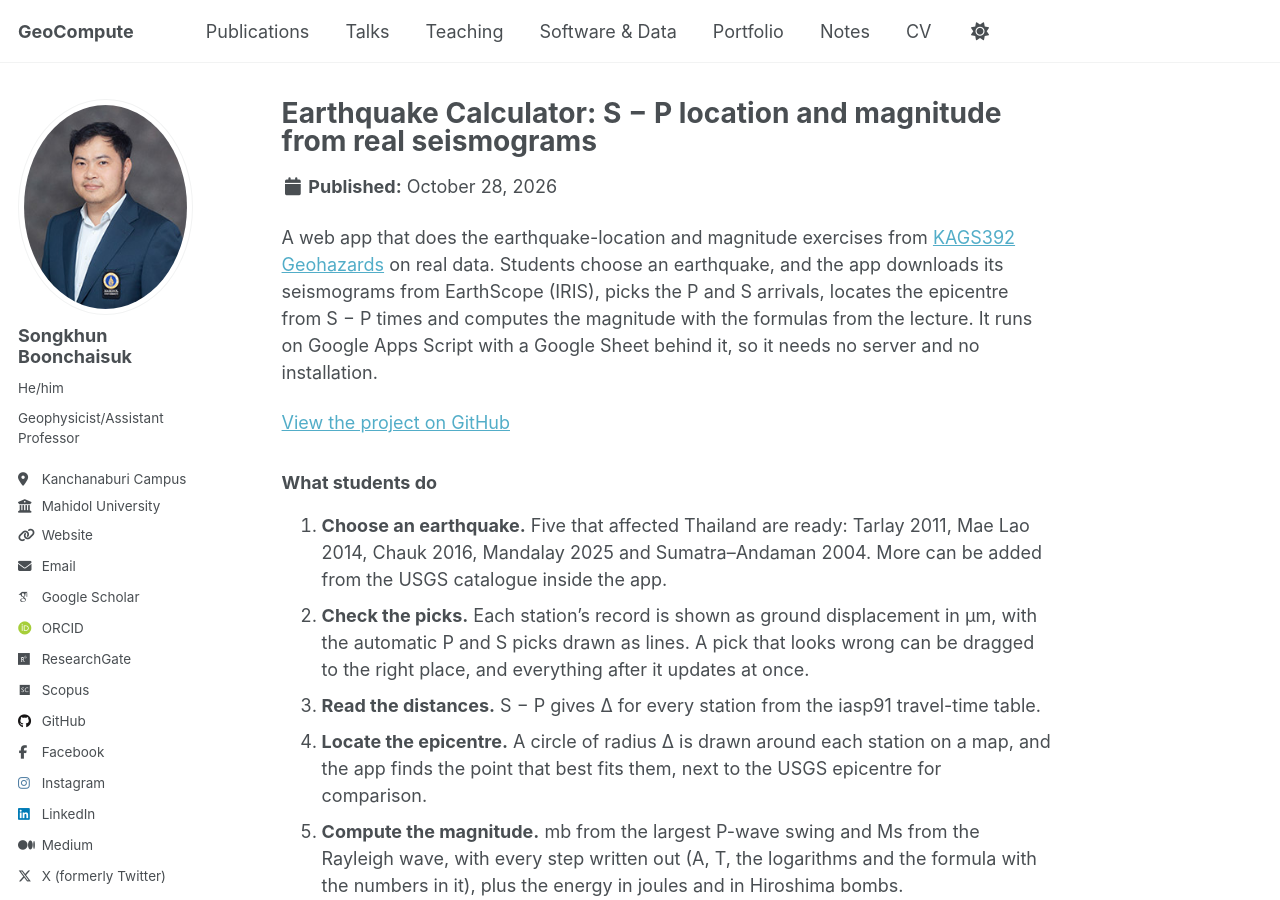
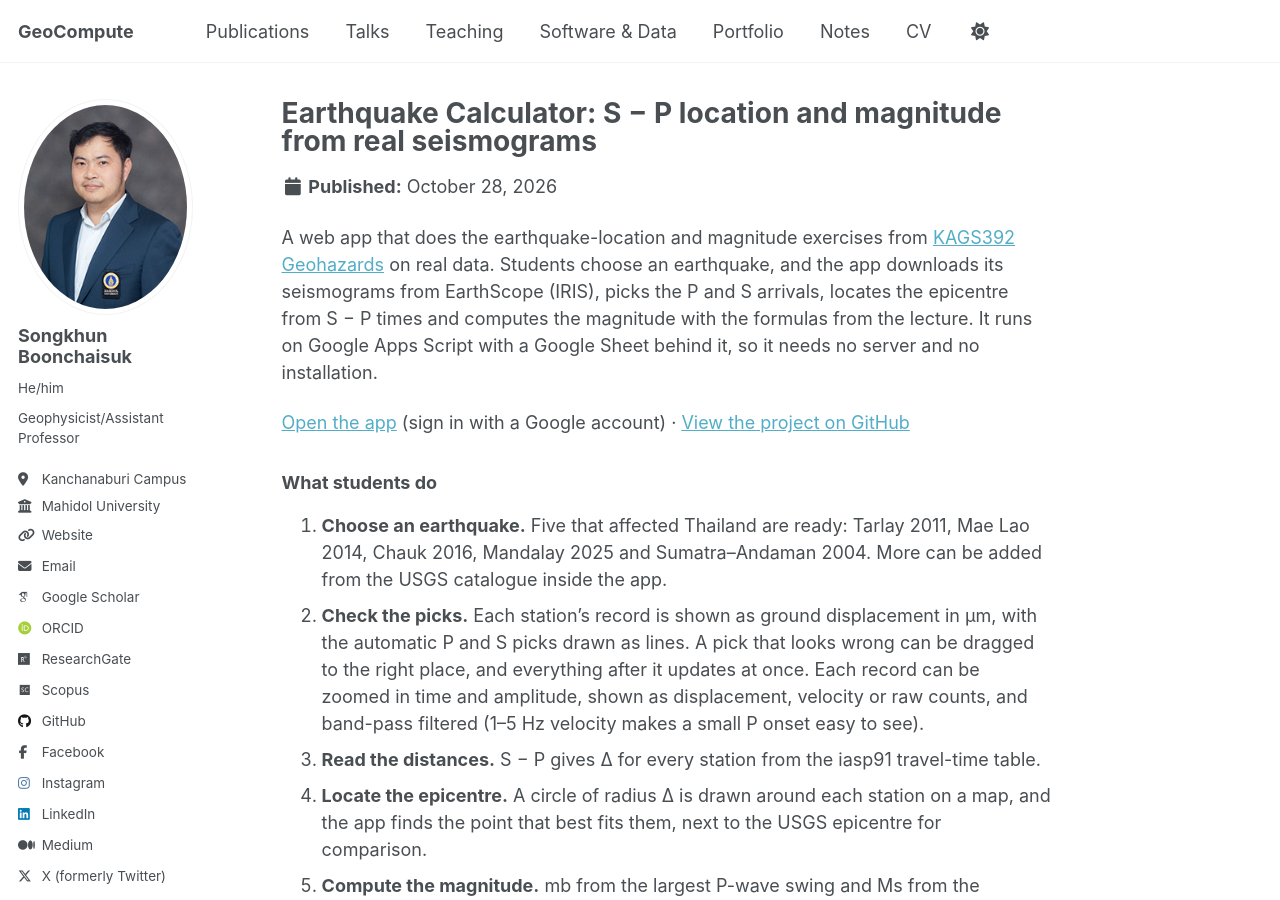
Before and after one commit to Songkhun/Songkhun.github.io, a Jekyll site: the page built from _portfolio/2026-10-28-EarthquakeCalculator.md, in a window 1280 px wide and 900 px high. Built offline with Jekyll 4.4.1, drawn with Linux system fonts in a browser that asks for light colours; some web fonts are replaced; a script that is not in the unit is left out.

Commit message:
Earthquake Calculator: link to the web app, mention zoom and filter options
Co-Authored-By: Claude Opus 5.5 <noreply@anthropic.com>

```diff
--- a/_portfolio/2026-10-28-EarthquakeCalculator.md
+++ b/_portfolio/2026-10-28-EarthquakeCalculator.md
@@ -11,6 +11,7 @@ app downloads its seismograms from EarthScope (IRIS), picks the P and S arrivals
 epicentre from S − P times and computes the magnitude with the formulas from the lecture. It runs
 on Google Apps Script with a Google Sheet behind it, so it needs no server and no installation.
 
+[Open the app](https://script.google.com/a/macros/mahidol.ac.th/s/AKfycbyRiBkjIhMe-3MNUII2b9dC8mnGYd9TXvXwgwqMJxIR9kT48ftkOZ07IPd-O0DLb7gdCg/exec) (sign in with a Google account) ·
 [View the project on GitHub](https://github.com/Songkhun/earthquake-calculator)
 
 ### What students do
@@ -20,7 +21,9 @@ on Google Apps Script with a Google Sheet behind it, so it needs no server and n
    inside the app.
 2. **Check the picks.** Each station's record is shown as ground displacement in µm, with the
    automatic P and S picks drawn as lines. A pick that looks wrong can be dragged to the right
-   place, and everything after it updates at once.
+   place, and everything after it updates at once. Each record can be zoomed in time and
+   amplitude, shown as displacement, velocity or raw counts, and band-pass filtered (1–5 Hz
+   velocity makes a small P onset easy to see).
 3. **Read the distances.** S − P gives Δ for every station from the iasp91 travel-time table.
 4. **Locate the epicentre.** A circle of radius Δ is drawn around each station on a map, and the
    app finds the point that best fits them, next to the USGS epicentre for comparison.
```
